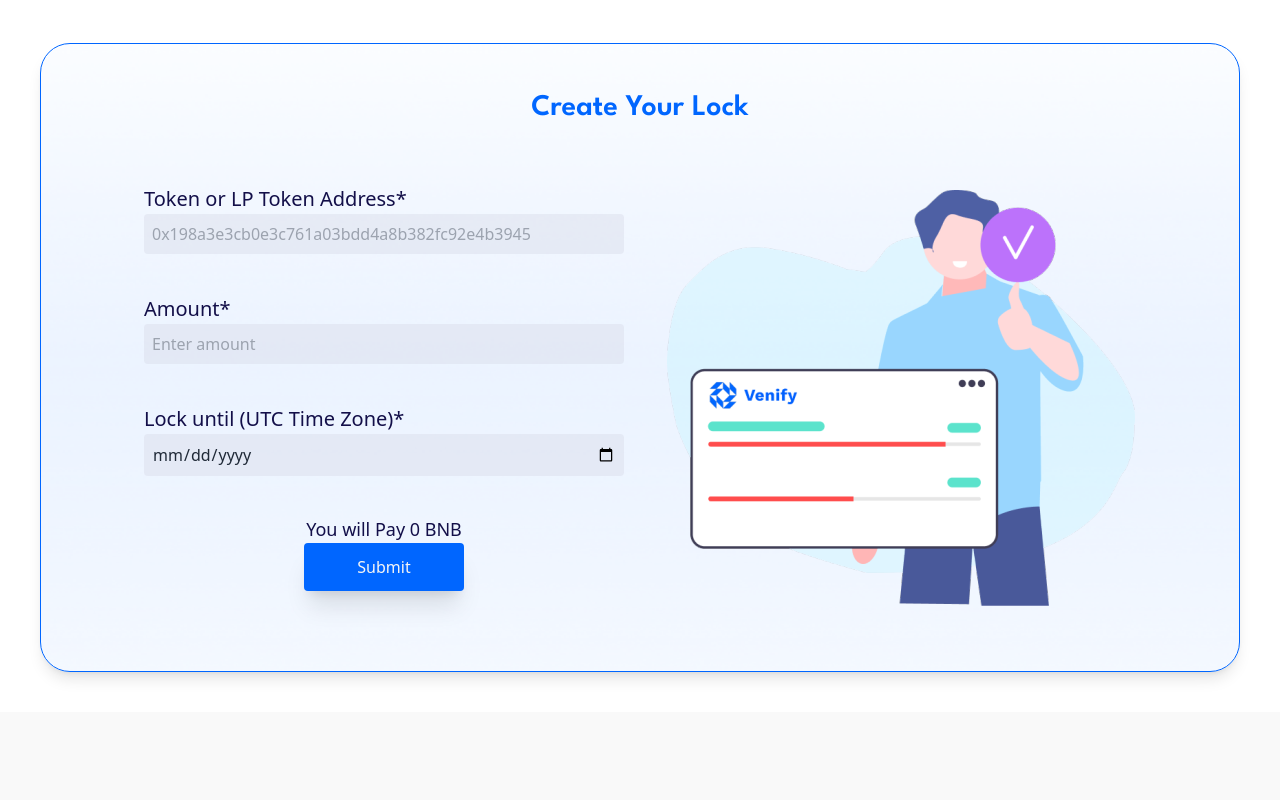
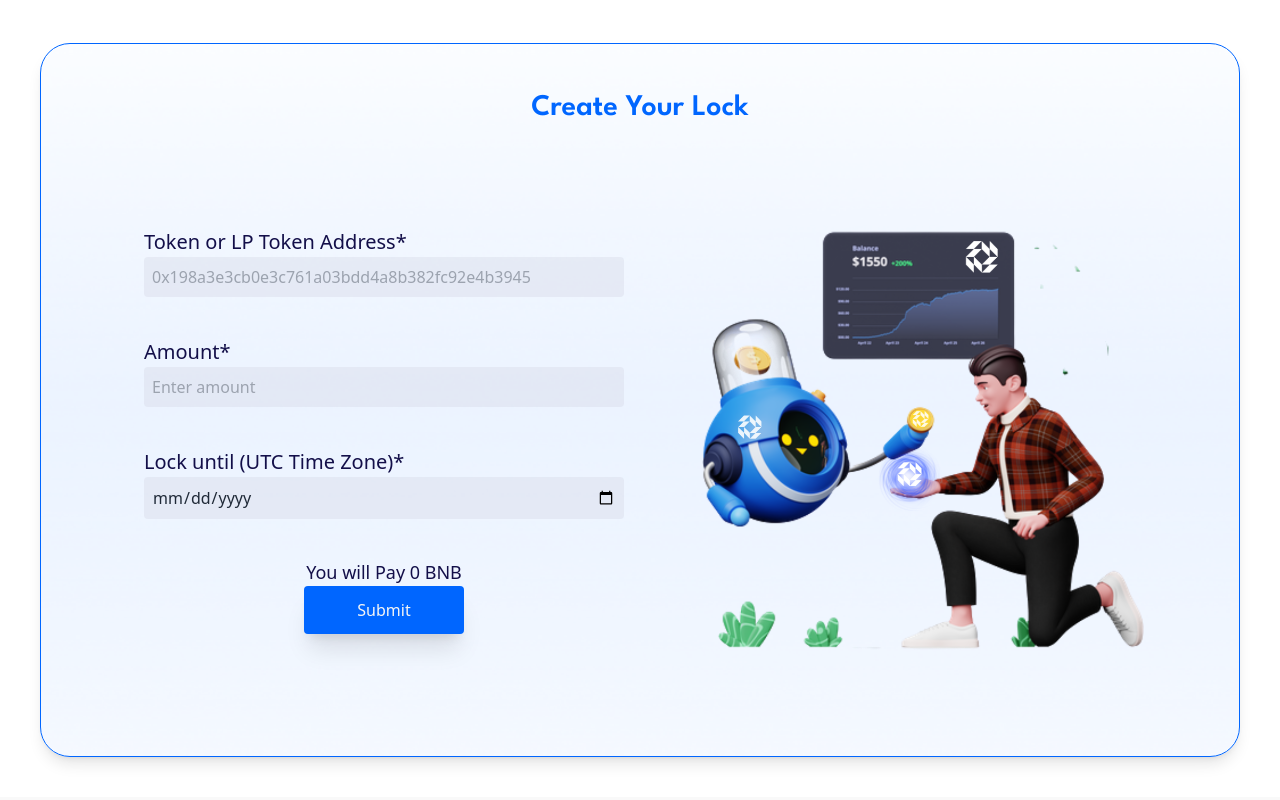
Before and after one commit to amiraligull/venify, a React (Create React App) app: page /Saving in a window 1280 px wide. Shown: the part 538-1338 px from the top of the page. Built offline with nearby package versions, Linux system fonts and the light colour scheme.

Commit message:
images updated

```diff
--- a/src/Compnents/LoackingForm/LoackingForm.jsx
+++ b/src/Compnents/LoackingForm/LoackingForm.jsx
@@ -2,7 +2,8 @@
 
 import React from "react";
 import Input from "../Input/Input";
-import mid from "../../assets/form2.png";
+// import mid from "../../assets/form2.png";
+import { vlock } from "../../Compnents/LoadImages";
 import Button from "../Button/Button";
 
 const LoackingForm = () => {
@@ -44,7 +45,7 @@ const LoackingForm = () => {
             </form>
           </div>
           <div className="lg:max-w-lg  flex-4 lg:w-full text-center md:w-1/2 w-5/6 mb-10 md:mb-0">
-            <img src={mid} alt={mid} />
+            <img src={vlock} alt={vlock} />
           </div>
         </div>
       </div>
--- a/src/Compnents/LoadImages/index.jsx
+++ b/src/Compnents/LoadImages/index.jsx
@@ -40,6 +40,6 @@ export { default as Linkedin } from "../../assets/Linkedin.png";
 export { default as twit } from "../../assets/twit.png";
 export { default as insta } from "../../assets/insta.png";
 
-// create token img
-
-// export { default as icon2 } from "../../assets/createtokenimg.png";
+// V-lock img
+export { default as vlock } from "../../assets/vlock.png";
+// export { default as vlock } from "../../assets/vlock.png";
```
Also changed, not shown: src/assets/form2.png, src/assets/vlock.png (added).
